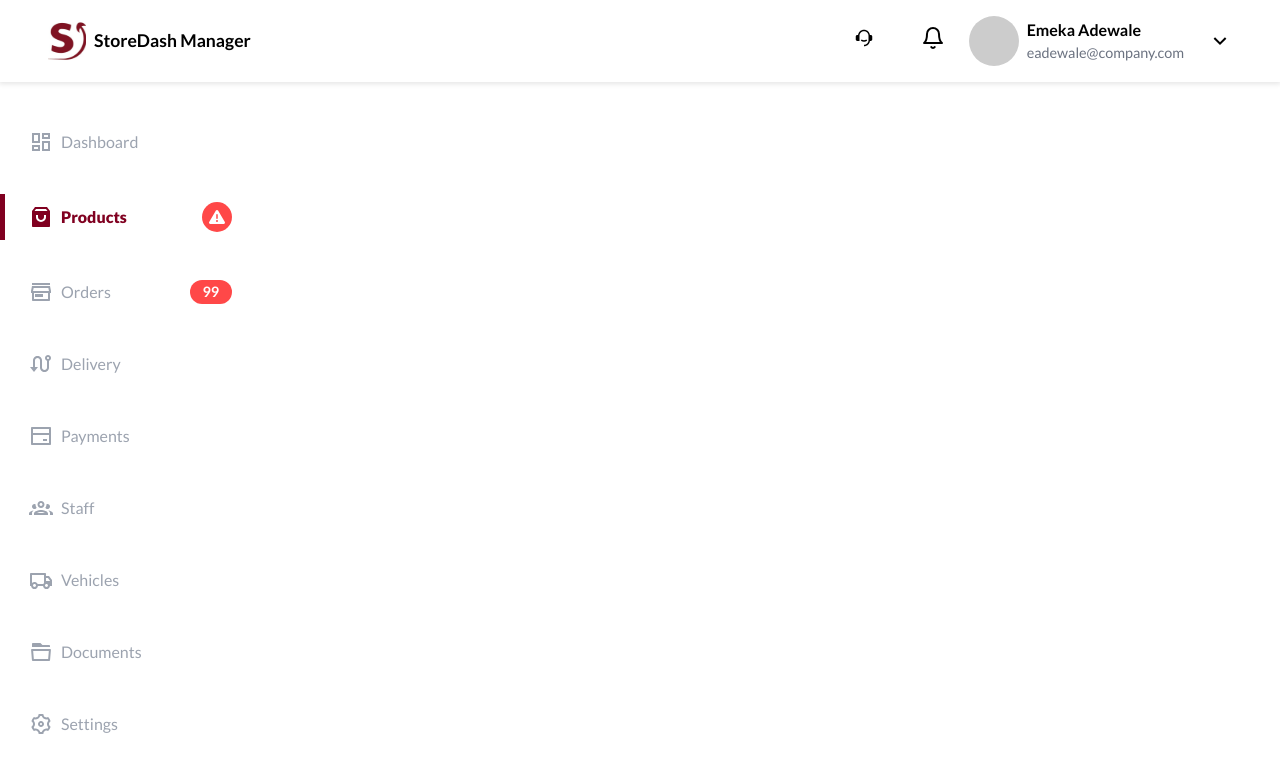
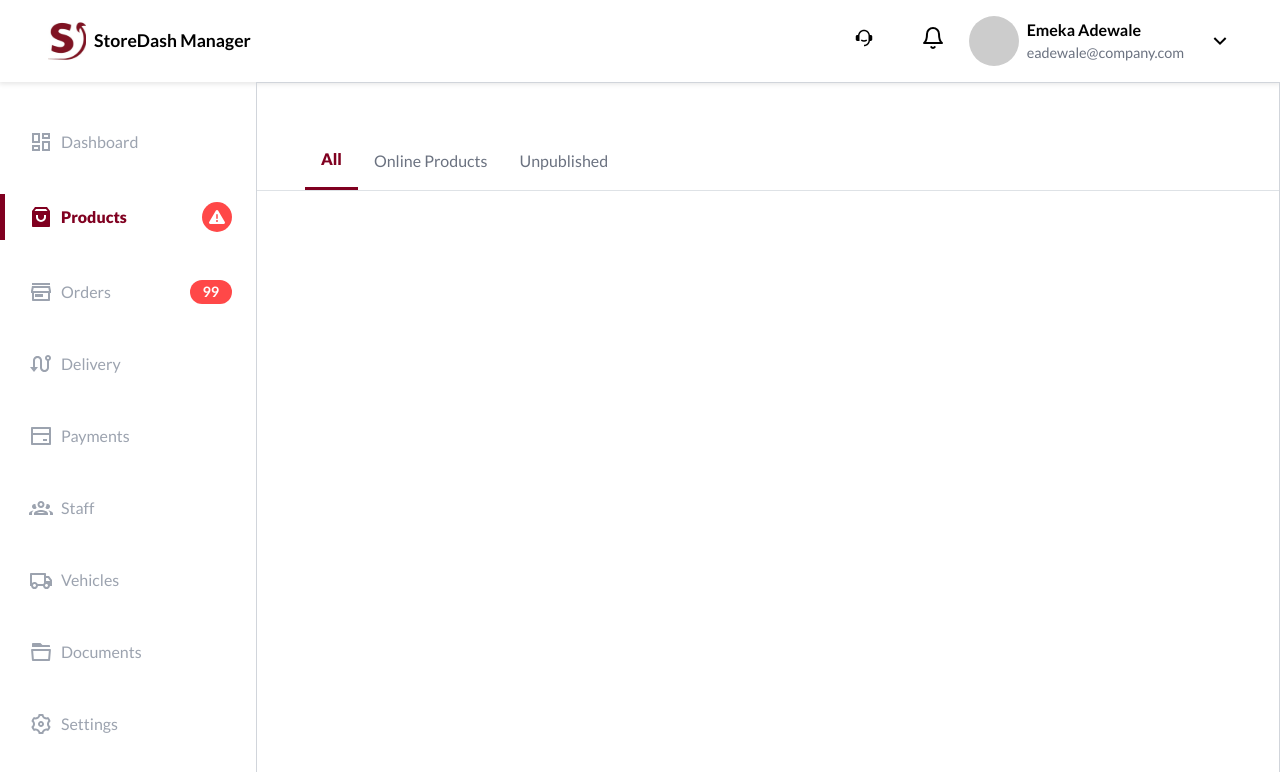
Before and after one commit to kbabawale/nextjs-combo, a Next.js app: page /products in a window 1280 px wide. Shown: the top 772 px of the page. Built offline with nearby package versions, Linux system fonts and the light colour scheme.

Commit message:
latest updates

```diff
--- /dev/null
+++ b/app/components/templates/Products/index.module.scss
@@ -0,0 +1,3 @@
+.borderleft {
+  border: 0.5px solid #d1d5db;
+}
--- a/app/components/templates/Products/index.tsx
+++ b/app/components/templates/Products/index.tsx
@@ -1,9 +1,26 @@
 import AuthSideMenu from '../../layouts/AuthSideMenu/AuthSideMenu';
+import styles from './index.module.scss';
+import Link from 'next/link'
+import Image from 'next/image'
+import { useState } from 'react';
 
 const Products = () => {
+    const [selectedTab, setSelectedTab] = useState<string>('all');
     return (
         <div className={`d-flex flex-column`}>
-            <AuthSideMenu />
+            <div className={`d-flex align-items-start`}>
+                <AuthSideMenu />
+                <div className={`flex-fill ${styles.borderleft} py-5 mh-90`}>
+                    <main className={`d-flex flex-column`}>
+                        <div className={`d-flex align-items-center border-bottom px-5`}>
+                            <span onClick={() => setSelectedTab('all')} className={`link p-3 ${selectedTab === 'all' ? 'color-primary fw-800 border-bottom border-3 border-primary' : 'color-gray-500'} `}>All</span>
+                            <span onClick={() => setSelectedTab('onlineProducts')} className={`link p-3 ${selectedTab === 'onlineProducts' ? 'color-primary fw-800 border-bottom border-3 border-primary' : 'color-gray-500'}`}>Online Products</span>
+                            <span onClick={() => setSelectedTab('unpublished')} className={`link p-3 ${selectedTab === 'unpublished' ? 'color-primary fw-800 border-bottom border-3 border-primary' : 'color-gray-500'}`}>Unpublished</span>
+
+                        </div>
+                    </main>
+                </div>
+            </div>
         </div>
     )
 }
--- a/pages/_app.tsx
+++ b/pages/_app.tsx
@@ -1,6 +1,5 @@
 import '../styles/globals.scss'
 import type { AppProps } from 'next/app'
-// import 'bootstrap/dist/css/bootstrap.css'
 import DefaultLayout from '../app/components/templates/DefaultLayout'
 import { useRouter } from 'next/router';
 import AuthLayout from '../app/components/templates/AuthLayout';
```
